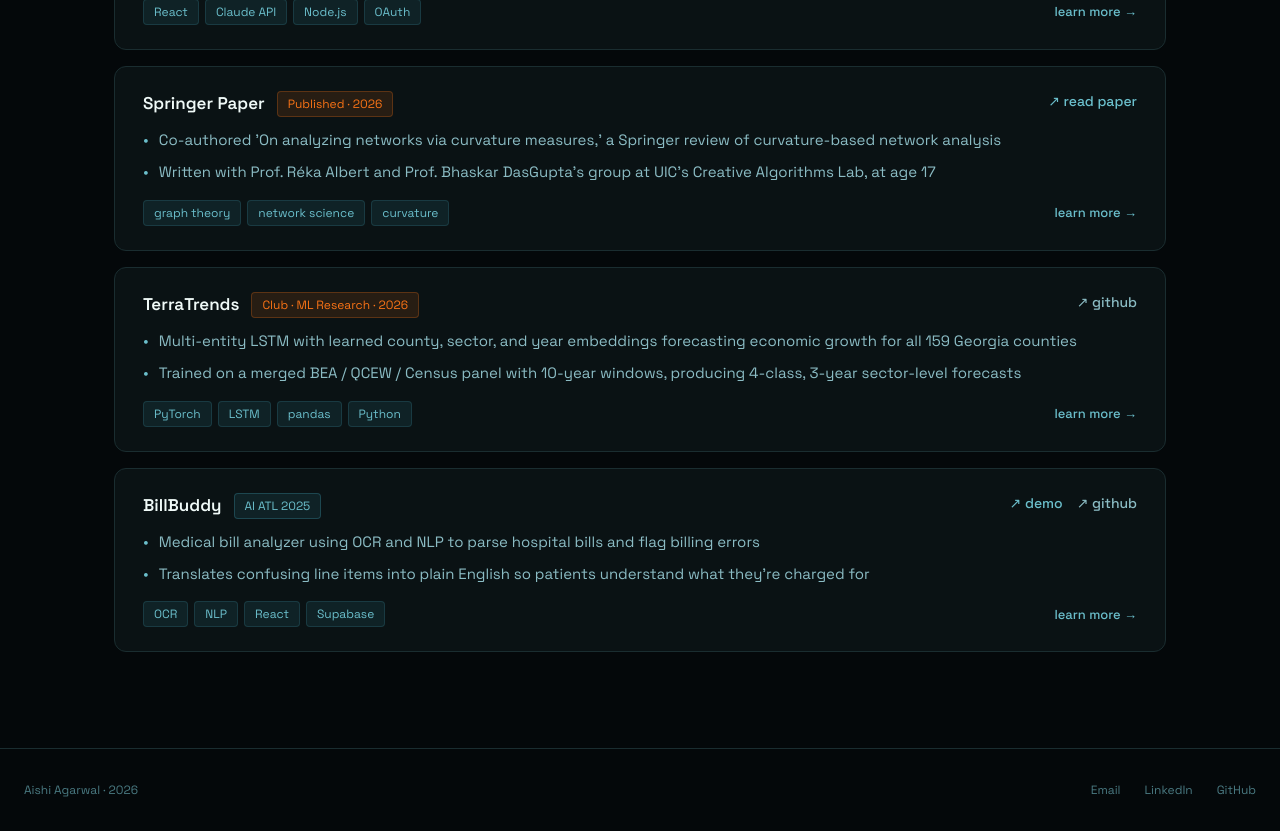
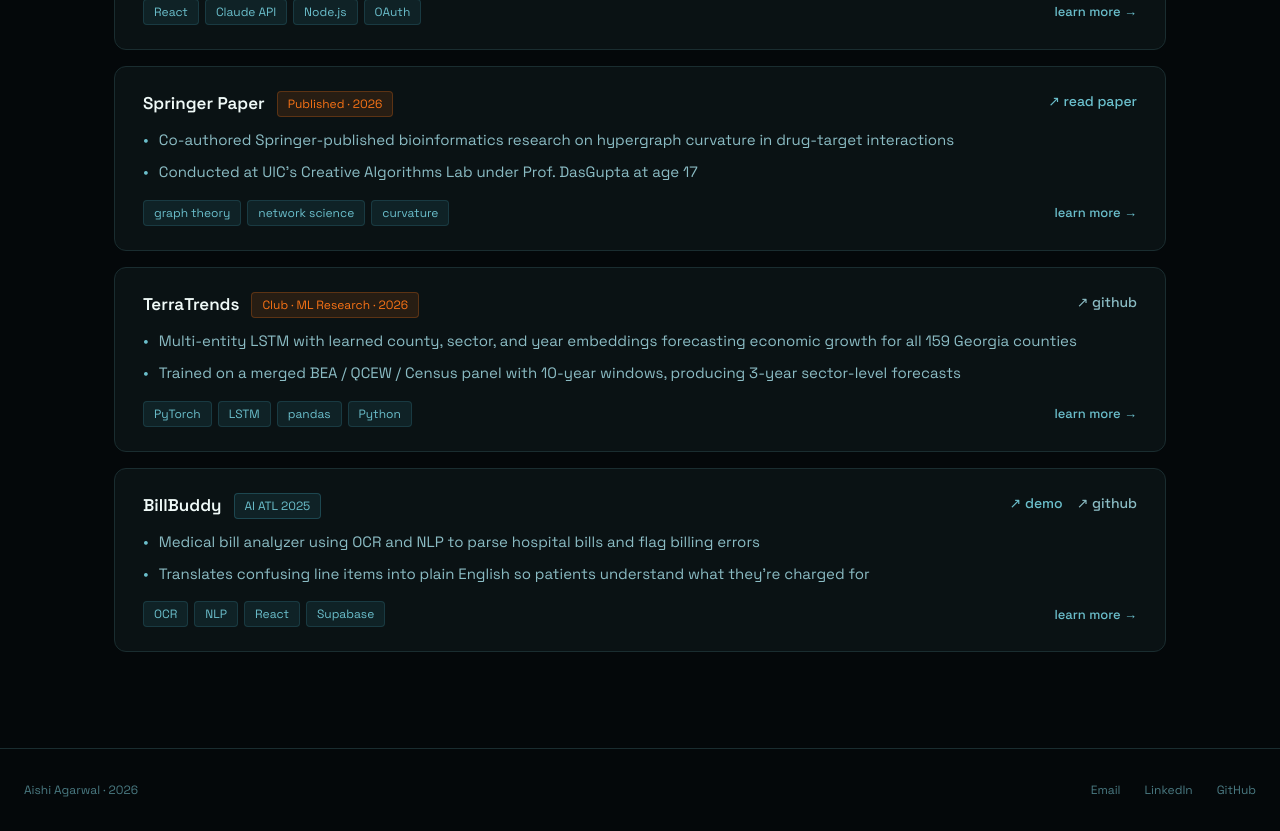
Before and after one commit to Aishi25/PersonalPortfolio, a Next.js app: page / in a window 1280 px wide. Shown: the part 2440-3271 px from the top of the page. Built offline with nearby package versions, Linux system fonts and the light colour scheme.

Commit message:
Revert Springer and TerraTrends card bullets; drop a challenge
Restore the original home-page bullet wording for Springer Paper and
TerraTrends. Remove the 'Free-form LLM output breaks UIs' challenge from
Inbox Cleanup Agent.

```diff
--- a/content/projects.ts
+++ b/content/projects.ts
@@ -148,10 +148,6 @@ export const PROJECTS: Project[] = [
         body: "Getting the browser to talk to Gmail was the hardest part. I first reached for Gmail's MCP server, but it's meant for Claude.ai's own internal use and I couldn't drive it from my own app. Calling the Gmail API directly from the React frontend then ran straight into CORS errors on every request. The fix was to stop calling Gmail from the browser at all: I built a Node.js/Express backend that holds the OAuth flow and brokers every Gmail and Claude call, so the frontend only ever talks to my own server.",
       },
       {
-        title: "Free-form LLM output breaks UIs",
-        body: "Early versions let Claude invent its own category labels, which made filtering unreliable. Constraining the system prompt to a fixed set of allowed category values turned the output into something the UI could depend on; a small prompt change that fixed a whole class of bugs.",
-      },
-      {
         title: "Fitting an inbox into a context window",
         body: "You can't hand Claude thousands of raw emails at once. The backend groups messages by sender and summarizes each sender's metadata first, so Claude reasons over a compact digest of the inbox instead of the full message dump, keeping the analysis fast and within token limits.",
       },
@@ -169,8 +165,8 @@ export const PROJECTS: Project[] = [
     badgeAccent: true,
     tagline: "A Springer-published review of how geometric curvature measures reveal the structure of complex networks, co-authored at 17.",
     bullets: [
-      "Co-authored 'On analyzing networks via curvature measures,' a Springer review of curvature-based network analysis",
-      "Written with Prof. Réka Albert and Prof. Bhaskar DasGupta's group at UIC's Creative Algorithms Lab, at age 17",
+      "Co-authored Springer-published bioinformatics research on hypergraph curvature in drug-target interactions",
+      "Conducted at UIC's Creative Algorithms Lab under Prof. DasGupta at age 17",
     ],
     tags: ["graph theory", "network science", "curvature"],
     demo: "http://bit.ly/HypergraphPaper",
@@ -212,7 +208,7 @@ export const PROJECTS: Project[] = [
     tagline: "A multi-entity LSTM forecasting sector-level economic growth for all 159 Georgia counties.",
     bullets: [
       "Multi-entity LSTM with learned county, sector, and year embeddings forecasting economic growth for all 159 Georgia counties",
-      "Trained on a merged BEA / QCEW / Census panel with 10-year windows, producing 4-class, 3-year sector-level forecasts",
+      "Trained on a merged BEA / QCEW / Census panel with 10-year windows, producing 3-year sector-level forecasts",
     ],
     tags: ["PyTorch", "LSTM", "pandas", "Python"],
     demo: null,
```
